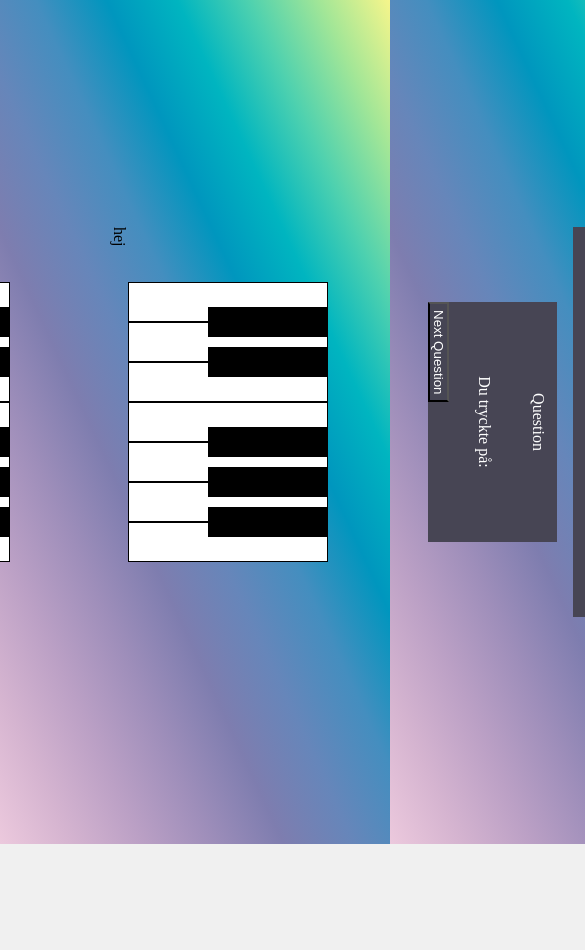
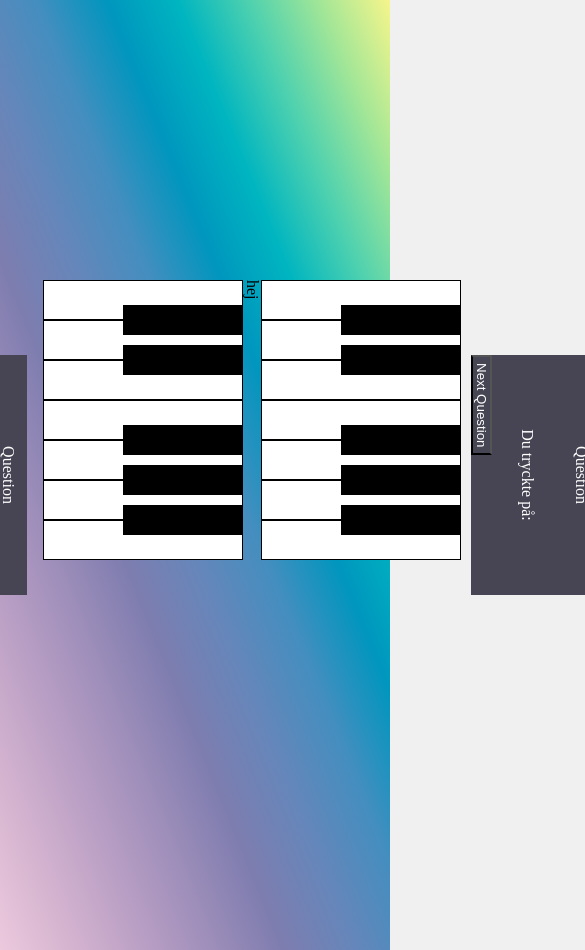
Before and after one commit to LinnLihnell/Pjano, a Vue app: page / in a window 390 px wide. Shown: the top 950 px of the page, 585 px wide, since content can reach past the window. Before the commit the page ends 844 px from the top, so only its background shows below. Built offline with nearby package versions, Linux system fonts and the light colour scheme.

Commit message:
Baackrond No-Reppet

```diff
--- a/src/App.vue
+++ b/src/App.vue
@@ -12,7 +12,7 @@ export default {
 
 <template>
   <section>
-    <img :src=logga alt="logo">
+    <img :src=logga alt="logo" id="logo">
     <nav class="navbar">
       <ul>
         <li>
@@ -42,10 +42,12 @@ export default {
 body {
   justify-content: center;
   align-items: center;
-  height: 100vh;
+  height: 100%;
   background-color: #f0f0f0;
   margin: 0;
   background-image: linear-gradient(to right top, #ecc9dd, #d5b4d0, #bba0c5, #9e8eba, #7e7daf, #6686ba, #448ebf, #0096be, #00b5c0, #4ed1af, #a2e697, #f6f58b);
+  background-repeat: no-repeat;
+  background-size: cover;
   ;
 }
 
@@ -64,7 +66,7 @@ main {
   /* height: 100vh; */
 }
 
-img {
+#logo{
   height: 150px;
   border-radius: 50%;
 }
@@ -72,7 +74,7 @@ img {
 nav {
   background-color: #474554;
 }
-
+@media(min-width: 1001px){
 .navbar ul {
   margin: 0px;
   list-style-type: none;
@@ -114,8 +116,9 @@ footer {
   display: flex;
   justify-content: center;
 }
+}
 @media(max-width: 1000px){
- img{
+#logo{
   display: none;
  }
 footer{
@@ -123,9 +126,14 @@ footer{
 }
 body{
   transform: rotate(90deg);
+  max-width: 100vw;
 }
-#piano{
+/* #piano{
   margin-top: 100px;
+} */
+.navbar ul {
+  margin: 0px;
+  list-style-type: none;
 }
 }
 </style>
--- a/src/components/Pjano.vue
+++ b/src/components/Pjano.vue
@@ -1,9 +1,5 @@
 <script>
-// import Play from './Play.vue';
 export default {
-  // components:{
-  //   Play
-  // },
   data() {
     return {
       keys: [
@@ -28,7 +24,6 @@ export default {
       let audio = new Audio(output.sound)
       audio.play()
       console.log(output.pianoKey)
-      this.$emit('playTone',value)
     },
   }
 }
@@ -78,5 +73,4 @@ export default {
   z-index: 2
 }
 
-
 </style>
```
